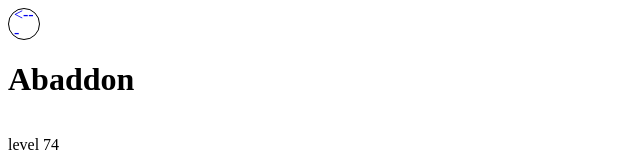
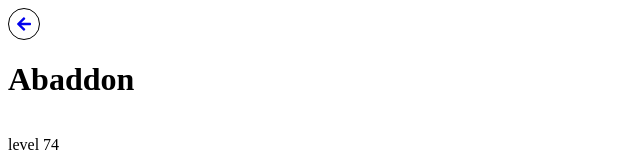
Before and after one commit to Molina-Q/persona-calc, a React (Vite) app: page /persona/Abaddon in a window 1280 px wide. Shown: the top 160 px of the page, without its empty margins (0-640 px from the left). Built offline with nearby package versions, Linux system fonts and the light colour scheme; the HTML template or start-up script is replaced by a standard one.

Commit message:
feat: Update BackArrow component to use react-icons

```diff
--- a/src/components/BackArrow.tsx
+++ b/src/components/BackArrow.tsx
@@ -1,10 +1,12 @@
-import React from 'react'
+import { FaArrowLeft } from 'react-icons/fa';
 
 type Props = {}
 
 export default function BackArrow({ }: Props) {
-    const text = "<---";
+
     return (
-        <a className='backarrow' href='/'>{text}</a>
+        <a className='backarrow' href='/'>
+            <FaArrowLeft />
+        </a>
     )
 }
```
